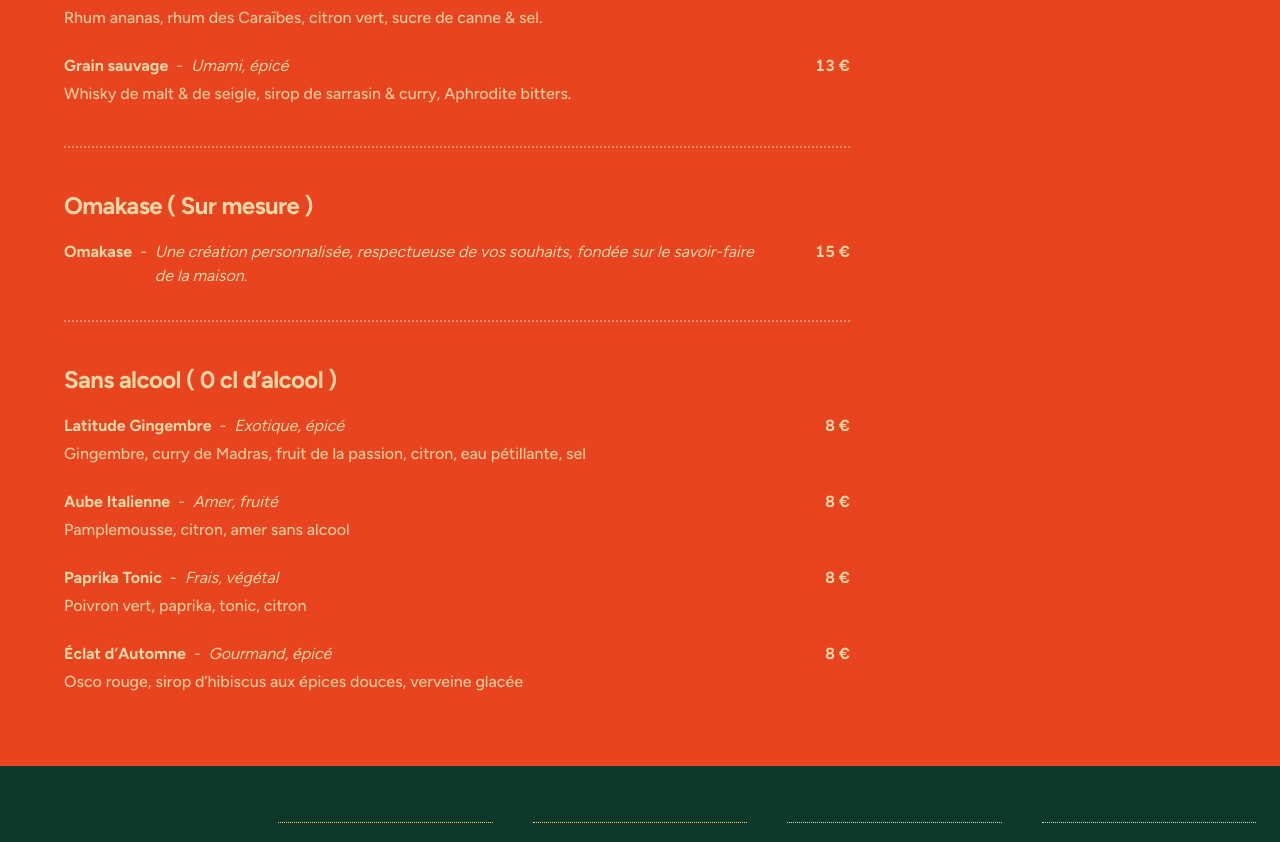
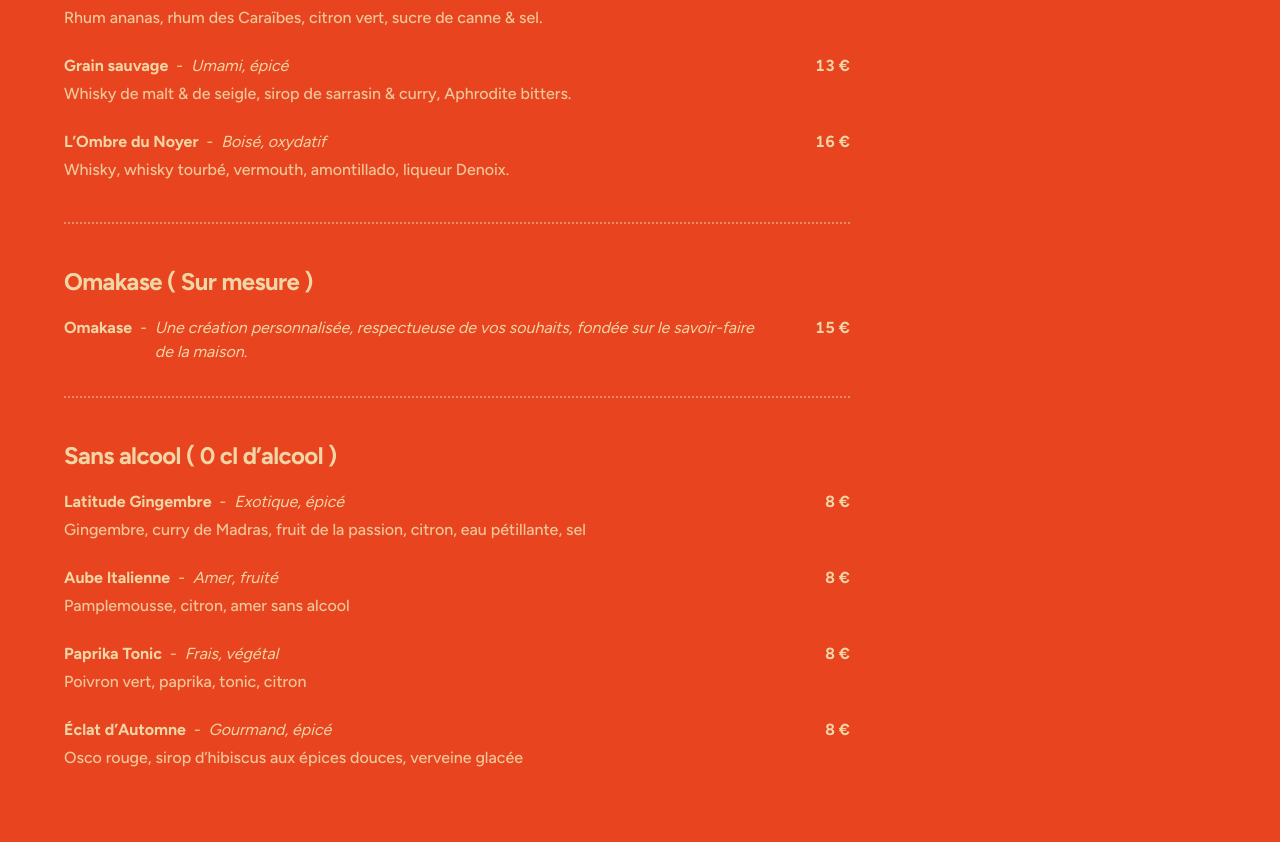
Before and after one commit to MisterPingouin/olme-site, a Next.js app: page / in a window 1280 px wide. Shown: the part 1821-2663 px from the top of the page. Built offline with nearby package versions, Linux system fonts and the light colour scheme.

Commit message:
update cocktail

```diff
--- a/src/app/data/content.tsx
+++ b/src/app/data/content.tsx
@@ -228,6 +228,11 @@ export const MIXO_SECTIONS: CocktailSection[] = [
         notes:
           "Umami, épicé — Whisky de malt & de seigle, sirop de sarrasin & curry, Aphrodite bitters.",
         price: 13,
+      },
+      {
+        name: "L’Ombre du Noyer",
+        notes: "Boisé, oxydatif — Whisky, whisky tourbé, vermouth, amontillado, liqueur Denoix.",
+        price: 16,
       },
     ],
   },
```
